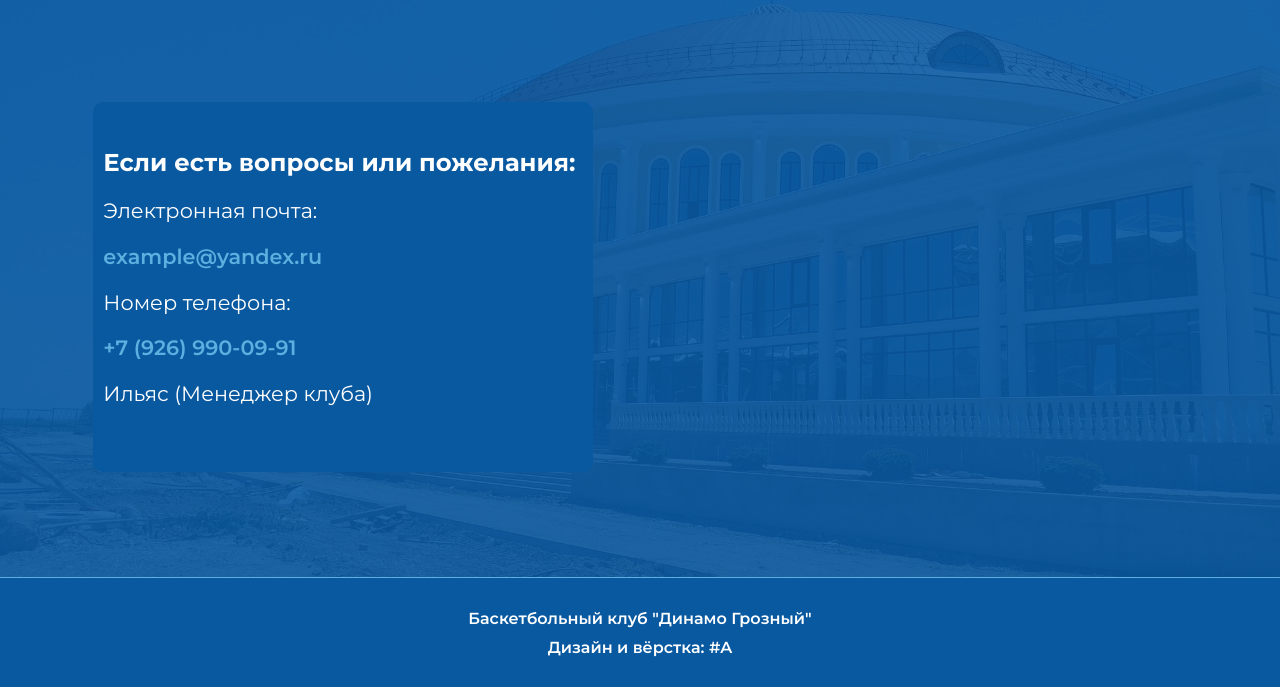
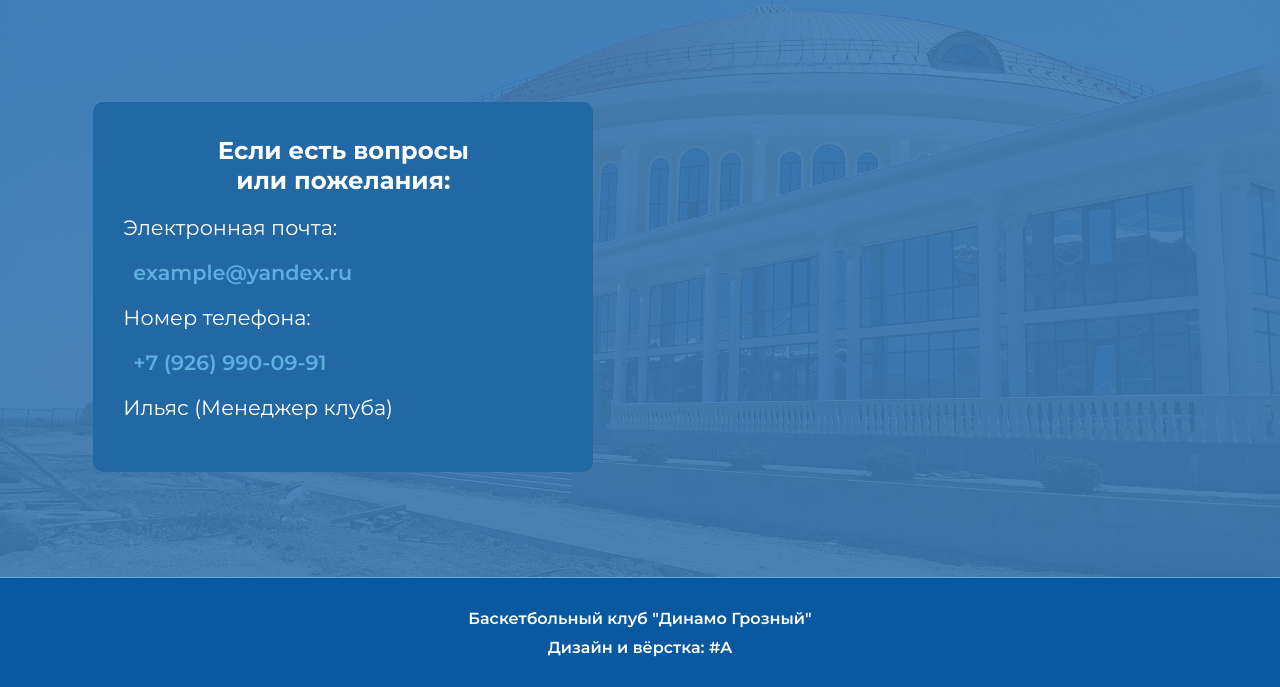
Before and after one commit to weirdmansmr/Dinamo, a plain HTML site: page contacts.html in a window 1280 px wide. Shown: the part 113-800 px from the top of the page. Drawn offline with Linux system fonts and the light colour scheme.

```diff
--- a/contacts.html
+++ b/contacts.html
@@ -28,7 +28,7 @@
     <div class="content">
         <div class="blue_back">
             <div class="contacts">
-                <h3>Если есть вопросы или пожелания:</h3>
+                <h3>Если есть вопросы <br> или пожелания:</h3>
                 <p>Электронная почта:</p>
                 <a href="mailto:example@yandex.ru">example@yandex.ru</a>
                 <p>Номер телефона:</p>
--- a/scss/contacts.scss
+++ b/scss/contacts.scss
@@ -13,10 +13,10 @@
         display: flex;
         justify-content: space-evenly;
         align-items: center;
-        background-color: rgba(9, 89, 161, 0.9);
+        background-color: rgba(60, 123, 179, 0.9);
         width: 100vw;
         .contacts {
-            background-color: #0959a1;
+            background-color: #2268a5;
             font-size: 1.3rem;
             display: flex;
             flex-direction: column;
@@ -25,10 +25,13 @@
             height: 350px;
             padding: 10px;
             border-radius: 10px;
+
             h3 {
                 margin: 0;
+                text-align: center;
             }
             a {
+                margin: 0 0 0 30px;
                 text-decoration: none;
                 font-weight: 600;
                 color: #5cafdf;
@@ -37,6 +40,10 @@
                     text-decoration-color: #ffffff;
                     text-decoration-thickness: 2px;
                 }
+            }
+            p {
+                margin: 20px;
+
             }
         }
         .map {
```
Also changed, not shown: css/contacts.css.
